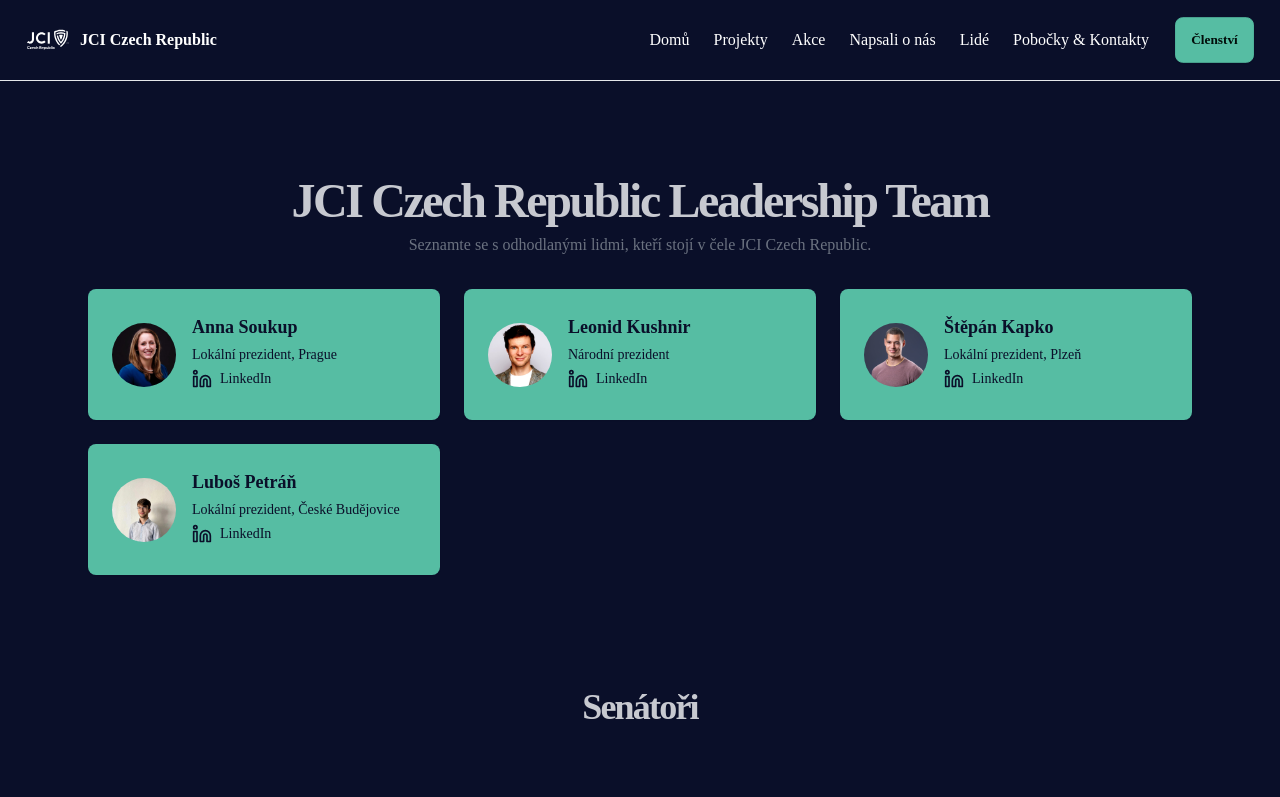
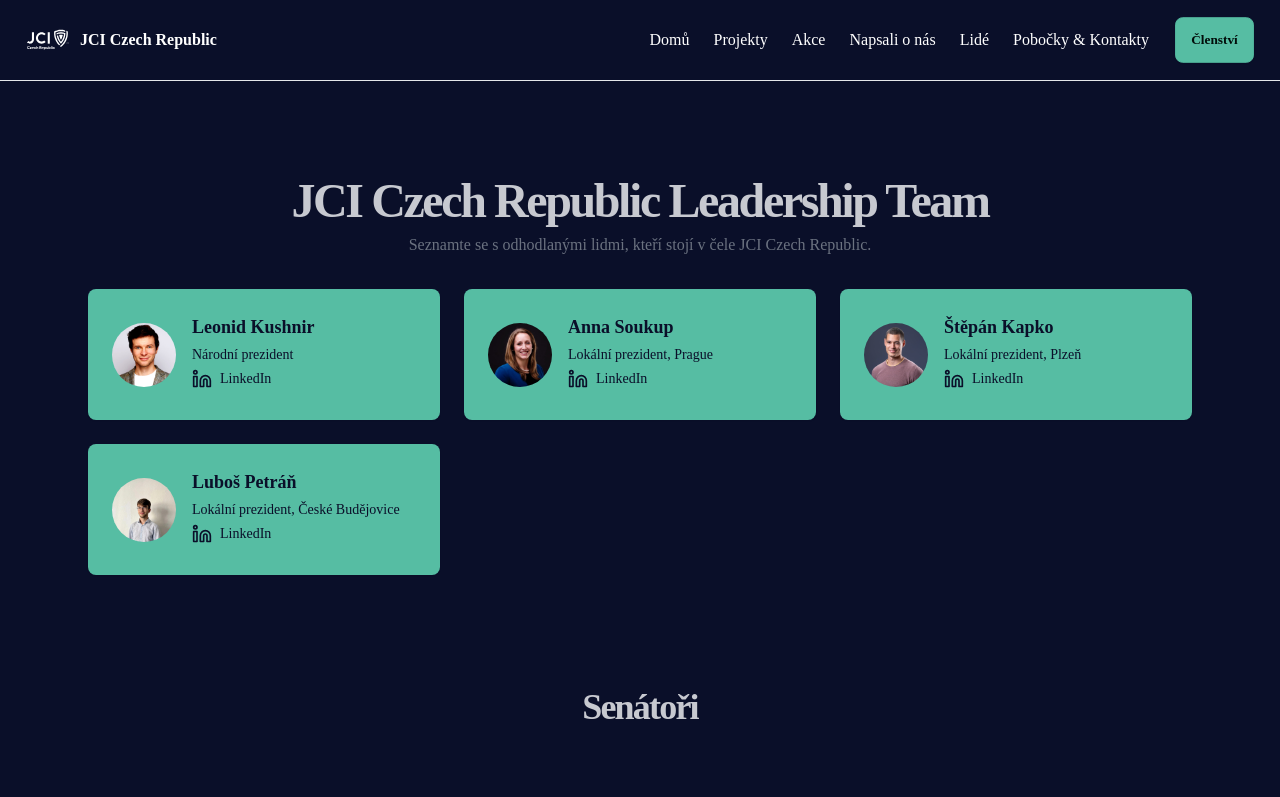
Before and after one commit to Pokrt/jciCr, a Nuxt app: page /people in a window 1280 px wide. Shown: the top 797 px of the page. Built offline with nearby package versions, Linux system fonts and the light colour scheme; a web font is replaced by a local one.

Commit message:
Reorder president entry for Anna Soukup in the leadership team

```diff
--- a/pages/people.vue
+++ b/pages/people.vue
@@ -122,16 +122,16 @@ export default {
     return {
       presidents: [
         {
+          name: "Leonid Kushnir",
+          linkedin: "https://www.linkedin.com/in/leonidkushnir/",
+          photo: "leon.jpg",
+          position: "Národní prezident"
+        },
+        {
           name: "Anna Soukup",
           linkedin: "https://www.linkedin.com/in/annasoukup/",
           photo: "anna.jpg",
           position: "Lokální prezident, Prague"
-        },
-        {
-          name: "Leonid Kushnir",
-          linkedin: "https://www.linkedin.com/in/leonidkushnir/",
-          photo: "leon.jpg",
-          position: "Národní prezident"
         },
         {
           name: "Štěpán Kapko",
```
